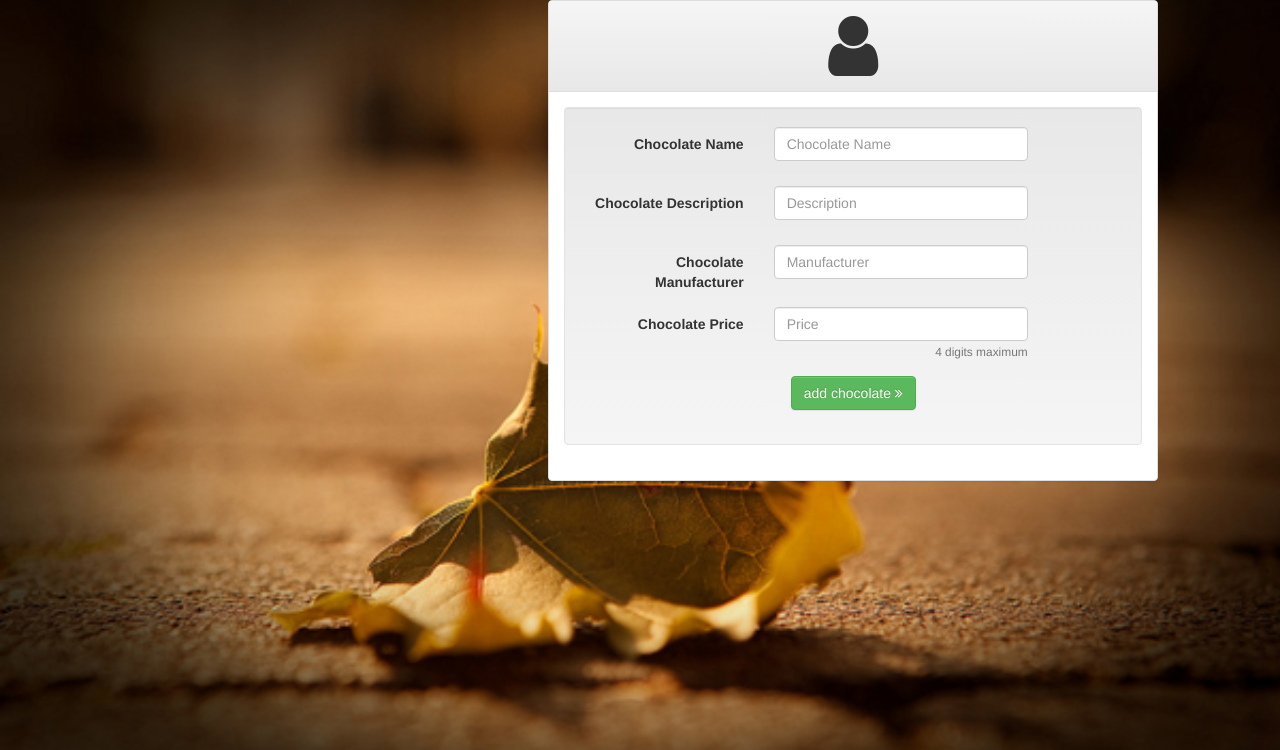
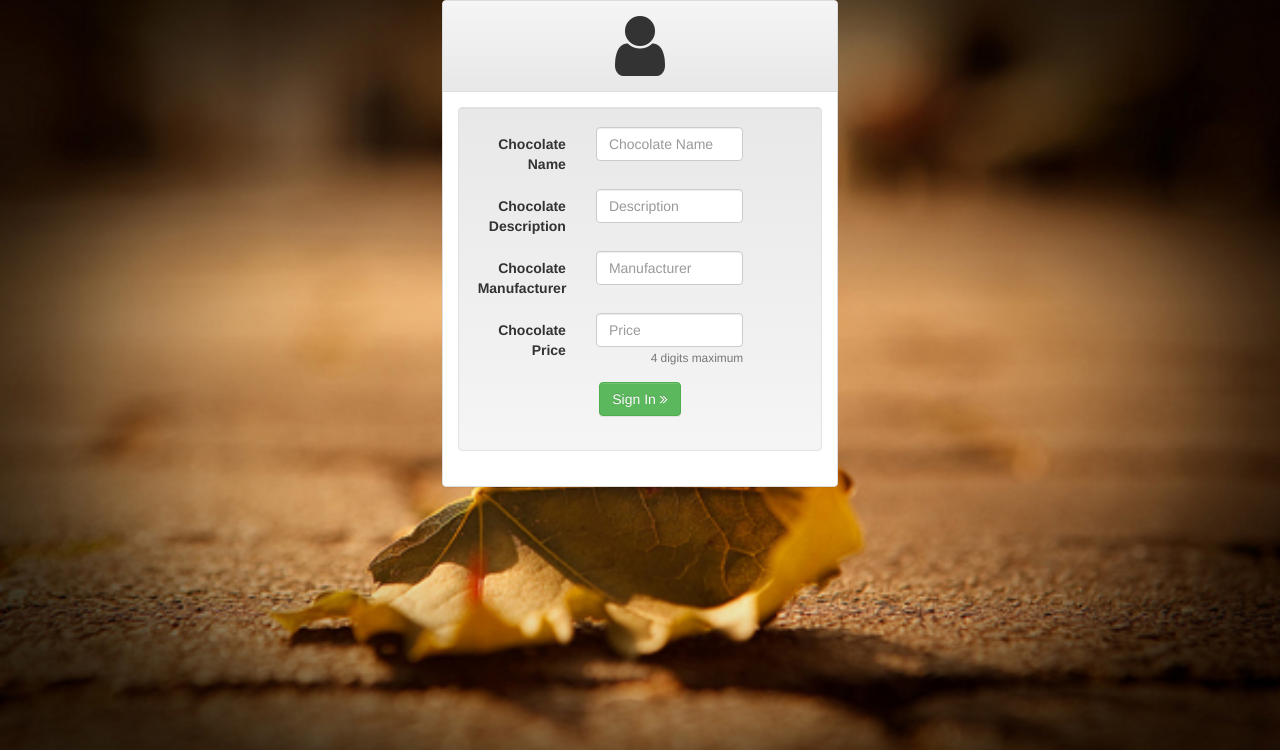
Before and after one commit to aswinanu/django, a Django app: page /registration/chocolate/add/ in a window 1280 px wide. Shown: the part 50-800 px from the top of the page. Run offline with Django 3.2, Linux system fonts and the light colour scheme; parts of the project's set-up code (start-up, migrations or seed data) failed here and were passed over; some libraries are stand-ins or nearby versions.

Commit message:
6 commit

```diff
--- a/registration/templates/add_chocolate.html
+++ b/registration/templates/add_chocolate.html
@@ -58,7 +58,7 @@
             </ul>
             </nav>
 
-<div class="col-md-6 col-md-offset-5">
+            <div class="col-md-4 col-md-offset-4">
             <div class="panel panel-default">
 
             <div class="panel-heading" style="display-block;text-align:center">
@@ -93,7 +93,7 @@
     <div class="form-group" style="text-align:center">
             <a href="#tf-courses">
             <button type="submit" data-loading-text="Creating request..."
-                                    class="btn btn-success solution_buttons">add chocolate <i class="fa fa-angle-double-right"></i> </button></a>
+    class="btn btn-success solution_buttons">Sign In <i class="fa fa-angle-double-right"></i> </button></a>
             </div> <!-- form-group -->
             </fieldset>
             </form>
--- a/registration/templates/list_chocolate.html
+++ b/registration/templates/list_chocolate.html
@@ -58,7 +58,7 @@
         </ul>
 </nav>
 
-<div class="col-md-6 col-md-offset-5">
+<div class="col-md-8 col-md-offset-4">
     <div class="panel panel-default">
 
         <div class="panel-heading" style="display-block;text-align:center">
```
Also changed, not shown: registration/templates/chocolate_detail.html (added, +10 -0 lines). Lines whose indentation alone changed are shown as unchanged.
